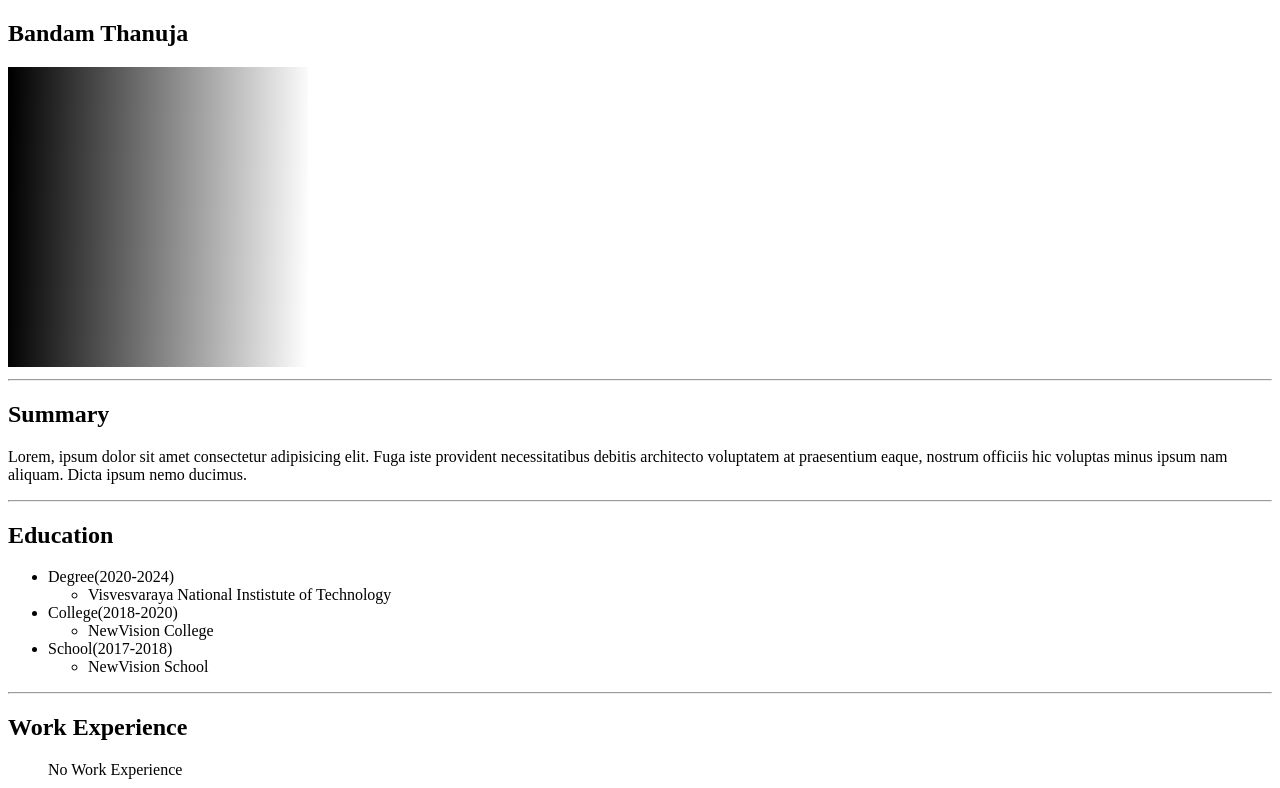
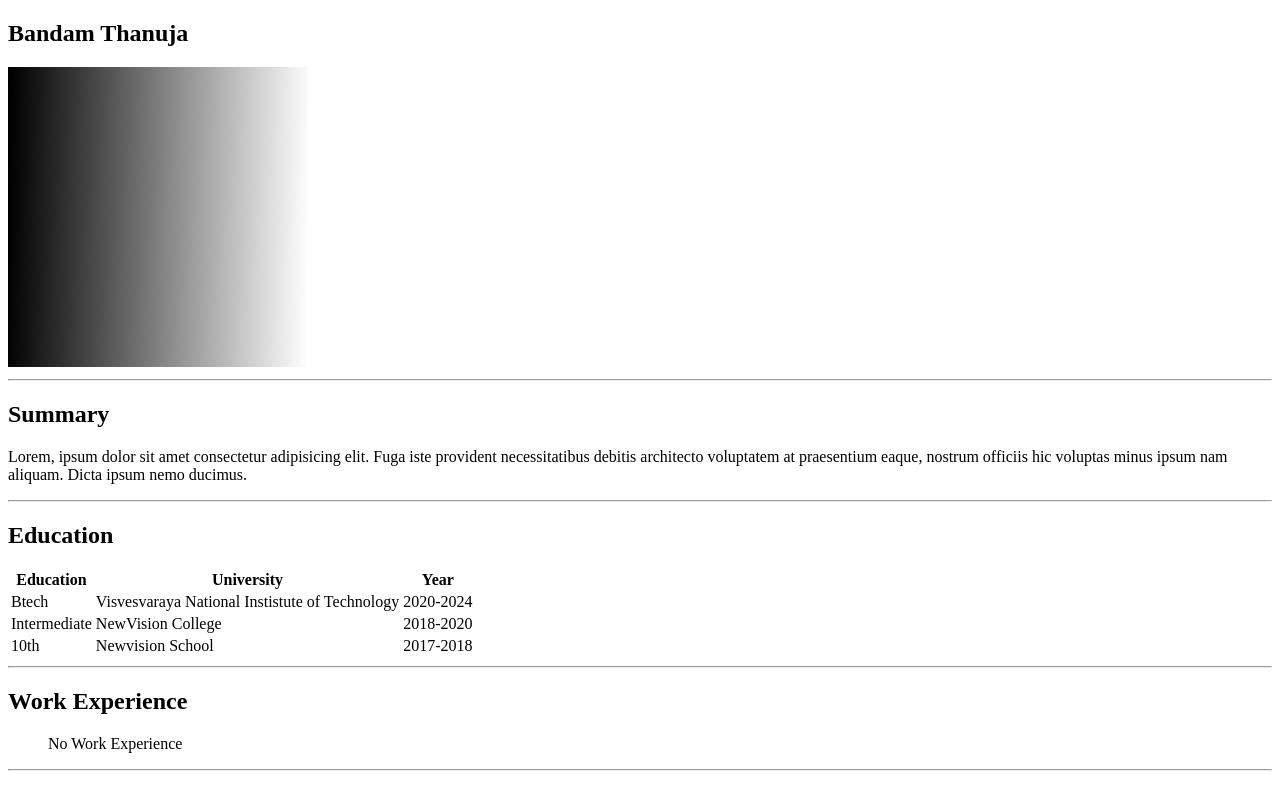
Before and after one commit to Thanuja02/My-Portfolio, a plain HTML site: page index.html in a window 1280 px wide. Shown: the top 788 px of the page. Drawn offline with Linux system fonts and the light colour scheme.

Commit message:
Update index.html

```diff
--- a/index.html
+++ b/index.html
@@ -18,7 +18,7 @@
         ducimus.</p>
     <hr />
     <h2>Education</h2>
-    <ul>
+    <!--<ul>
         <li>Degree(2020-2024)</li>
         <ul>
             <li>Visvesvaraya National Instistute of Technology</li>
@@ -31,11 +31,37 @@
         <ul>
             <li>NewVision School</li>
         </ul>
-    </ul>
+    </ul>-->
+    <table>
+        <thead>
+            <tr>
+                <th>Education</th>
+                <th>University</th>
+                <th>Year</th>
+            </tr>
+        </thead>
+        <tbody>
+            <tr>
+                <td>Btech</td>
+                <td>Visvesvaraya National Instistute of Technology</td>
+                <td>2020-2024</td>
+            </tr>
+            <tr>
+                <td>Intermediate</td>
+                <td>NewVision College</td>
+                <td>2018-2020</td>
+            </tr>
+            <tr>
+                <td>10th</td>
+                <td>Newvision School</td>
+                <td>2017-2018</td>
+            </tr>
+        </tbody>
+    </table>
     <hr />
     <h2>Work Experience</h2>
     <ul>
-       <p>No Work Experience</p>
+        <p>No Work Experience </p>
     </ul>
     <hr/>
     <h2>Skills</h2>
@@ -47,9 +73,9 @@
         <li>My Sql</li>
     </ul>
     <hr/>
-   <!-- <h2>Accomplishments</h2>
+    <!--<h2>Accomplishments</h2>
     <ul>
-        <li>Intern at Optum company</li>
+        <li>Internship at Optum company</li>
     </ul>
     <hr/>-->
     <h2>Other</h2>
```
